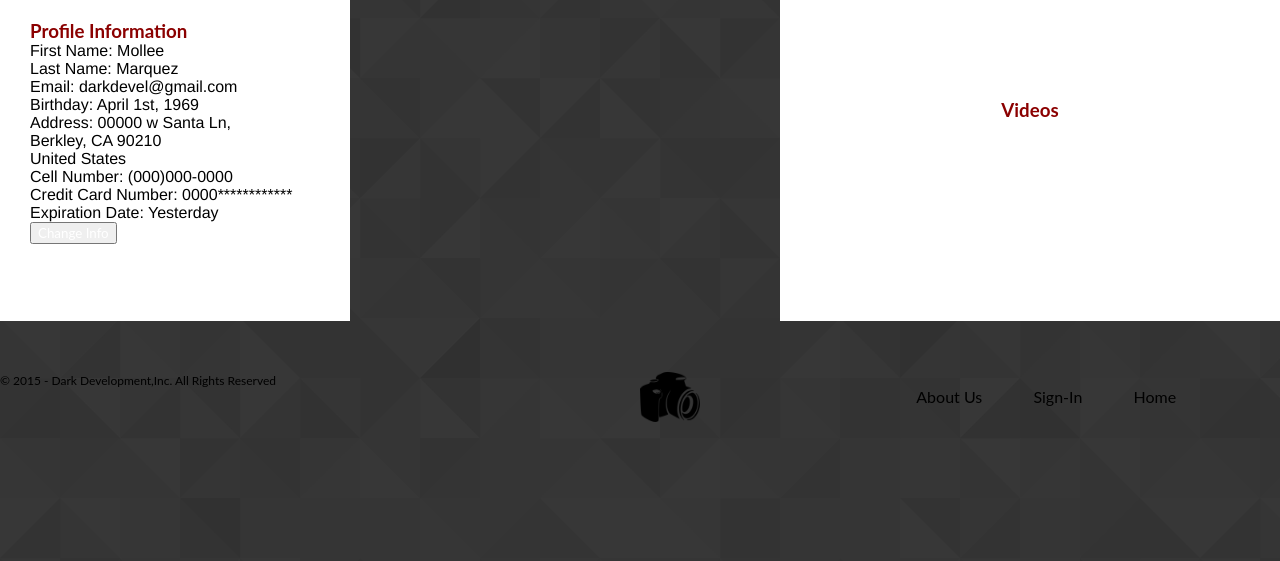
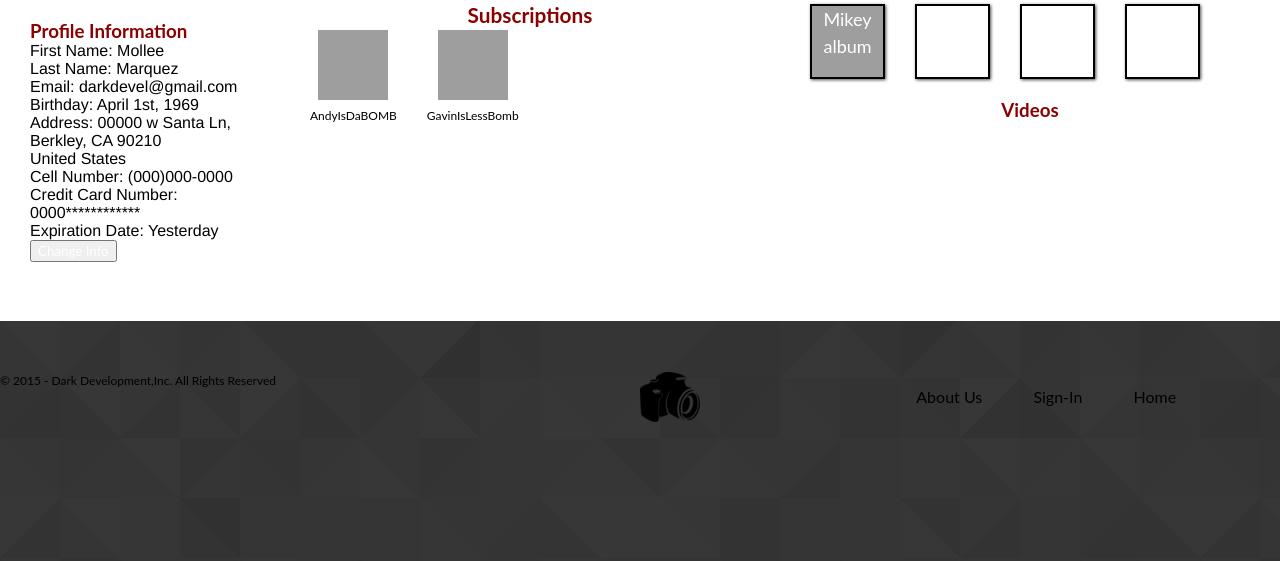
Before and after one commit to diaz-andy-wm/Dark_Development_Website, a PHP site: page /profilePage.html in a window 1280 px wide. Shown: the part 282-843 px from the top of the page. Run offline with PHP 8.4, Linux system fonts and the light colour scheme; some libraries are stand-ins or nearby versions; grey boxes are pictures that could not be loaded.

Commit message:
prof commit (end of day) - andy

```diff
--- a/primary_stylesheet.css
+++ b/primary_stylesheet.css
@@ -188,6 +188,57 @@ form{
      width: 350px;
      height: 450px;
  }
+.plusSign{
+    color:black;
+    height: 92px;
+    width: 100px;
+    background-image:url("http://www.clker.com/cliparts/o/9/x/P/X/L/plus-hi.png");
+    background-size: 100px;
+    background-position: center;
+    float: left;
+    margin-left: 50px;
+}
+.upSign{
+    color:black;
+    height: 97px;
+    width: 100px;
+    background-image:url("http://www.clker.com/cliparts/0/3/a/c/11949869011705644705arrow07_4.svg.hi.png");
+    background-size: 100px;
+    background-position: center;
+    float: left;
+    margin-left: 50px;
+}
+.shareSign{
+    color:black;
+    height: 97px;
+    width: 100px;
+    background-image:url("http://www.clker.com/cliparts/J/4/S/J/3/j/grey-globe-icon-hi.png");
+    background-size: 100px;
+    background-position: center;
+    float: left;
+    margin-left: 50px;
+}
+.makePost{
+    text-align: center;
+    color: black;
+    background-color: white;
+    float: right;
+    margin-left:auto;
+    margin-right:auto;
+    margin-top: 1%;
+    width: 500px;
+    height: 450px;
+}
+.fit{
+    height:50px;
+    width:50px;
+    border-radius:25px;
+}
+
+.profileSub{
+    float: left;
+    margin-left: 30px;
+}
 .yourPosts{
     text-align: center;
     color: black;
@@ -204,6 +255,29 @@ form{
 }
 .yourPostedVids{
     height: 50%;
+}
+.profPics{
+    color: white;
+    float: left;
+    margin-left: 30px;
+    margin-bottom: 30px;
+    height: 75px;
+    width: 75px;
+    background-position: center;
+    background-size: 75px;
+    border: 2px solid #000;
+    box-shadow: 1px 1px 3px rgba(0,0,0,0.7);
+}
+.profPics2{
+    color: white;
+    float: left;
+    margin-left: 30px;
+    height: 75px;
+    width: 75px;
+    background-position: center;
+    background-size: 75px;
+    border: 2px solid #000;
+    box-shadow: 1px 1px 3px rgba(0,0,0,0.7);
 }
 .accountInfo{
     float:bottom;
@@ -269,7 +343,6 @@ h1{
 }
 
 h2{
-    color: #aaa;
     font-size: 18px;
     font-weight: 400;
 }
--- a/profilePage.html
+++ b/profilePage.html
@@ -39,13 +39,40 @@
     <div class="yourPosts">
         <div class="yourPostedPics">
             <h3 style="color: darkred; font-weight: bold;">Pictures</h3>
-
+            <div class="profPics" style="background-image: url(https://s-media-cache-ak0.pinimg.com/236x/3a/ee/bd/3aeebdb0b0208a128d7bb002a6f0f0f4.jpg)"><h2>Random album</h2></div>
+            <div class="profPics" style="background-image: url(http://assets.papernstitchblog.com.s3.amazonaws.com/wp-content/uploads/2010/09/il_fullxfull.162092197.jpg)"><h2>School album</h2></div>
+            <div class="profPics" style="background-image: url(http://traveltips.usatoday.com/DM-Resize/photos.demandstudios.com/getty/article/171/208/55845126_XS.jpg?w=560&h=560&keep_ratio=1&webp=1)"><h2>Italy Trip album</h2></div>
+            <div class="profPics" style="background-image: url(http://i415.photobucket.com/albums/pp236/Keefers_/Keefers_Beautiful%20Animals%202/a7df1e5d.jpg)"><h2>nature pics album</h2></div>
+            <div class="profPics2" style="background-image: url(http://images2.fanpop.com/image/photos/13400000/the-new-justin-bieber-funny-pugs-13451940-377-500.jpg)"><h2>Mikey album</h2></div>
+            <div class="profPics2" style="background-image: url()"><h2>Random album</h2></div>
+            <div class="profPics2" style="background-image: url()"><h2>Random album</h2></div>
+            <div class="profPics2" style="background-image: url()"><h2>Random album</h2></div>
         </div>
         <div class="yourPostedVids">
             <h3 style="color: darkred; font-weight: bold;">Videos</h3>
-
         </div>
     </div>
+
+    <div class="makePost">
+        <div class="postOptions">
+            <h1 style="color: darkred; font-weight: bold;">Post Something!</h1>
+            <div class="upSign"><h2>Upload</h2></div>
+            <div class="plusSign"><h2>Make Album</h2></div>
+            <div class="shareSign"><h2>Share</h2></div>
+        </div>
+        <div class="subs">
+            <h1 style="color: darkred; font-weight: bold;">Subscriptions</h1>
+            <div class="profileSub">
+                <img src="http://vignette3.wikia.nocookie.net/java/images/0/0e/Camera_icon.gif/revision/latest?cb=20090227194712" style="width:70px; height: 70px"><br>
+                <p>AndyIsDaBOMB</p>
+            </div>
+            <div class="profileSub">
+                <img src="http://vignette3.wikia.nocookie.net/java/images/0/0e/Camera_icon.gif/revision/latest?cb=20090227194712" style="width:70px; height: 70px"><br>
+                <p>GavinIsLessBomb</p>
+            </div>
+        </div>
+    </div>
+
     <div class="profileInfo">
         <div class ="profileID">
             <img src="http://vignette3.wikia.nocookie.net/java/images/0/0e/Camera_icon.gif/revision/latest?cb=20090227194712" style="width:70px; height: 70px"><br>
```
